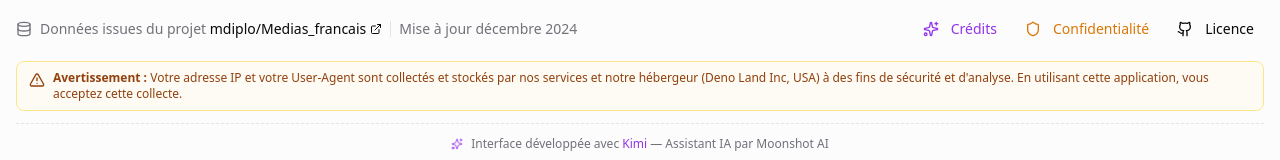
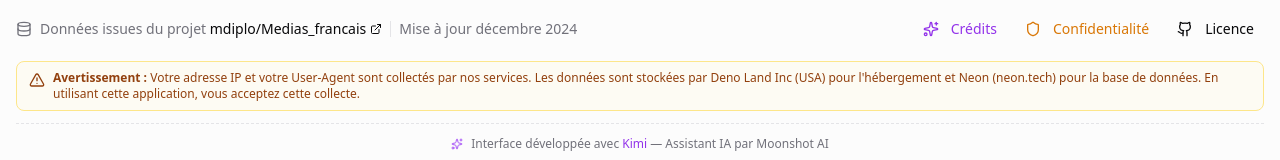
Before and after one commit to cedric-famibelle-pronzola/medias-francais, a React (Vite) app: page / in a window 1280 px wide. Shown: the part 624-784 px from the top of the page. Built offline with nearby package versions, Linux system fonts and the light colour scheme; no server answers.

Commit message:
docs: add Neon Inc. disclaimer

```diff
--- a/src/sections/Footer.tsx
+++ b/src/sections/Footer.tsx
@@ -124,9 +124,15 @@ export function Footer() {
 
                     <div className="space-y-2 text-sm text-muted-foreground">
                       <p>
-                        <strong>Hébergement :</strong> Ces données sont stockées sur les serveurs de{' '}
+                        <strong>Hébergement API :</strong> Les logs et l'application sont hébergés sur les serveurs de{' '}
                         <strong>Deno Land Inc</strong>, une société américaine basée à San Diego, CA,
                         via Deno Deploy.
+                      </p>
+
+                      <p>
+                        <strong>Base de données :</strong> En production, les données sont stockées sur{' '}
+                        <strong>Neon</strong> (neon.tech), service de base de données serverless PostgreSQL
+                        hébergé par Neon Inc.
                       </p>
 
                       <p>
@@ -200,8 +206,9 @@ export function Footer() {
             <AlertTriangle className="h-4 w-4 shrink-0 mt-0.5" />
             <span>
               <strong>Avertissement :</strong> Votre adresse IP et votre User-Agent sont collectés
-              et stockés par nos services et notre hébergeur (Deno Land Inc, USA) à des fins de
-              sécurité et d'analyse. En utilisant cette application, vous acceptez cette collecte.
+              par nos services. Les données sont stockées par Deno Land Inc (USA) pour l'hébergement
+              et Neon (neon.tech) pour la base de données. En utilisant cette application,
+              vous acceptez cette collecte.
             </span>
           </p>
         </div>
```
Also changed, not shown: 1 other file (tests, documents, lock files or other folders).
